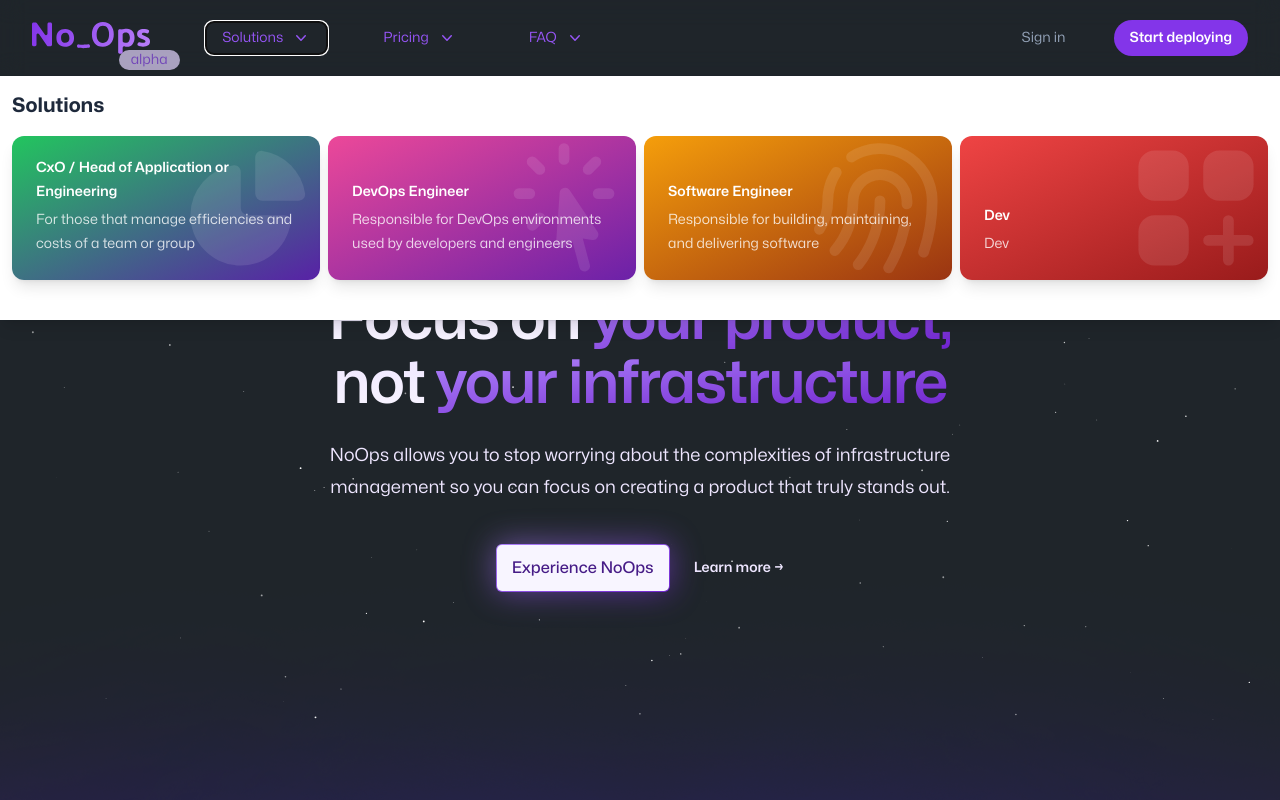
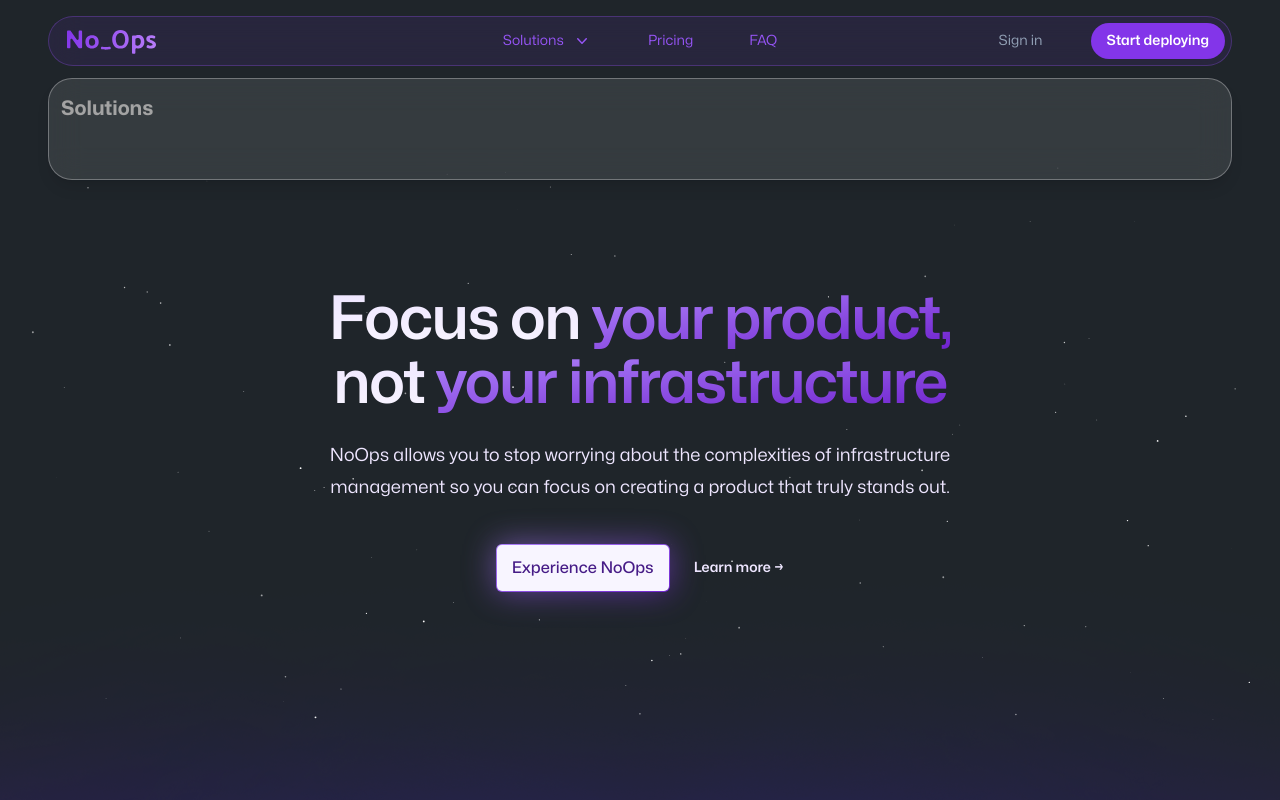
Before and after one commit to getnoops/landing, a React (Vite) app: page / in a window 1280 px wide. Both pictures are taken after a click on the button "Solutions". Shown: the top 800 px of the page. Built offline with nearby package versions, Linux system fonts and the light colour scheme.

Commit message:
new nav bar

```diff
--- a/src/components/Bridge/Bridge.tsx
+++ b/src/components/Bridge/Bridge.tsx
@@ -153,13 +153,15 @@
             >
               {technologies.map((tech, i) => (
                 <div
+                  key={i}
                   className={classNames(
                     i % 2 != 0 && "hidden sm:flex",
                     "flex h-full flex-col items-center justify-center gap-2 sm:gap-1 md:gap-4 lg:gap-6"
                   )}
                 >
-                  {tech.map((t) => (
+                  {tech.map((t, k) => (
                     <div
+                      key={t.name + i + k}
                       className={classNames(
                         t.name === "NoOps"
                           ? "h-16 sm:h-20 md:h-28 "
--- a/src/components/Navbar/Navbar.tsx
+++ b/src/components/Navbar/Navbar.tsx
@@ -10,11 +10,12 @@
   SquaresPlusIcon,
 } from "@heroicons/react/20/solid";
 import classNames from "classnames";
-import React, { Fragment, useState } from "react";
+import React, { Fragment, useEffect, useRef, useState } from "react";
 
 const nav = [
   {
     name: "Solutions",
+    dropdown: true,
     solutions: [
       {
         name: "CxO / Head of Application or Engineering",
@@ -55,46 +56,65 @@
   },
   {
     name: "Pricing",
+    dropdown: false,
+    href: "#",
   },
   {
     name: "FAQ",
+    dropdown: false,
+    href: "#",
   },
 ];
 
-const NavItem = ({ item }: any) => {
-  const [open, setOpen] = useState(false);
+interface DropdownProps {
+  open: null;
+  setOpen: React.Dispatch<React.SetStateAction<null>>;
+}
+
+const Dropdown = ({ open, setOpen }: DropdownProps) => {
+  const ref = useRef<HTMLDivElement | null>(null);
+
+  useEffect(() => {
+    function handleClickOutside(event: MouseEvent) {
+      if (ref.current && !ref.current.contains(event.target as Node)) {
+        setOpen(null);
+      }
+    }
+
+    // Bind the event listener
+    document.addEventListener("click", handleClickOutside);
+    return () => {
+      // Unbind the event listener on clean up
+      document.removeEventListener("click", handleClickOutside);
+    };
+  }, [ref]);
 
   return (
-    <Popover key={item.name} className="z-50">
-      <div className="mx-auto px-2">
-        <Popover.Button className="inline-flex cursor-pointer items-center gap-x-2 rounded-lg px-4 py-1.5 text-sm text-noops-500 transition hover:bg-slate-100 hover:text-slate-800">
-          {item.name}
-          <ChevronDownIcon className="h-5 w-5" aria-hidden="true" />
-        </Popover.Button>
-      </div>
-
     <Transition
-        as={Fragment}
+      show={open != null}
       enter="transition ease-out duration-200"
-        enterFrom="opacity-0 -translate-y-2"
-        enterTo="opacity-100 translate-y-0"
+      enterFrom="blur-xl"
+      enterTo="opacity-100 "
       leave="transition ease-in duration-150"
-        leaveFrom="opacity-100 translate-y-0"
-        leaveTo="opacity-0 -translate-y-1"
+      leaveFrom="opacity-100"
+      leaveTo="blur-xl"
     >
-        <Popover.Panel className="absolute left-0 top-full w-screen cursor-pointer bg-white py-4 shadow-lg ring-1 ring-gray-900/5">
-          <h2 className="mx-auto max-w-7xl px-3 text-xl font-bold text-slate-800">
+      <div
+        ref={ref}
+        className=" top-full mx-2 mt-3 rounded-3xl border border-white/30 bg-white bg-opacity-10 py-4  shadow-lg ring-1 ring-gray-900/5 backdrop-blur-lg transition-all sm:mx-4 md:mx-6 lg:mx-12 "
+      >
+        <h2 className="mx-auto max-w-7xl px-3 text-xl font-bold text-neutral-400">
           Solutions
         </h2>
         <div className="mx-auto grid max-w-7xl grid-cols-1 gap-2 px-6 py-6 sm:grid-cols-2 sm:gap-x-10 sm:gap-y-4 sm:pb-6 sm:pt-4 lg:grid-cols-4 lg:gap-8">
-            {item.solutions &&
+          {/* {item.solutions &&
       item.solutions.map((solution: any) => (
         <div
           key={solution.name}
           className={classNames(
             solution.start,
             solution.end,
-                    "group relative -mx-3 flex h-36 justify-end gap-6 rounded-xl bg-gradient-to-br  p-3 text-sm leading-6 shadow-lg transition sm:flex-col sm:p-6"
+            "group relative -mx-3 flex h-36 cursor-pointer justify-end gap-6 rounded-xl bg-gradient-to-br  p-3 text-sm leading-6 shadow-lg transition sm:flex-col sm:p-6"
           )}
         >
           <div className="absolute inset-y-0 right-0 transition-all group-hover:right-2">
@@ -104,10 +124,7 @@
             />
           </div>
           <div className="relative">
-                    <a
-                      href={solution.href}
-                      className="font-semibold text-white"
-                    >
+            <a href={solution.href} className="font-semibold text-white">
               {solution.name}
               <span className="absolute inset-0" />
             </a>
@@ -116,36 +133,65 @@
             </p>
           </div>
         </div>
-              ))}
+      ))} */}
         </div>
-        </Popover.Panel>
+      </div>
     </Transition>
-    </Popover>
   );
 };
 
 const Navbar = () => {
+  const [dropdown, setDropdown] = useState<null | any>(null);
+
   return (
-    <header className="fixed z-50 w-full bg-opacity-5 py-5  backdrop-blur-md">
-      <div className="mx-auto max-w-7xl px-4 sm:px-6 lg:px-8">
-        <nav className=" z-50 flex justify-between">
-          <div className="bottom-0 flex items-center md:gap-x-12">
+    <header className="fixed z-50 w-full py-4 ">
+      <div
+        className="mx-2 rounded-full border border-noops-500/30 bg-noops-600 bg-opacity-10 px-1.5 py-1.5 backdrop-blur-lg transition-all duration-1000 sm:mx-4 md:mx-6 lg:mx-12"
+        id="header"
+      >
+        {/* <div className="absolute inset-0 bg-noops-600 opacity-5 blur-md"></div> */}
+        <nav className="  z-50 flex items-center justify-between lg:grid lg:grid-cols-3">
+          <div className="bottom-0 flex flex-shrink-0 items-center">
             <div className="relative z-50">
-              <div className="absolute -bottom-1/2 -right-1/4 select-none rounded-full bg-noops-200 px-3 text-sm text-noops-500 opacity-70">
+              {/* <div className="absolute -bottom-1/2 -right-1/4 select-none rounded-full bg-noops-200 px-3 text-sm text-noops-500 opacity-70">
                 alpha
-              </div>
+              </div> */}
               <a aria-label="Home" href="/#" className="relative">
-                <img src="/logo_smile.svg" alt="Logo" className="h-8 w-auto" />
+                <img
+                  src="/logo_smile.svg"
+                  alt="Logo"
+                  className="ml-3 mt-0.5 h-6 w-auto"
+                />
               </a>
             </div>
-
-            <div className="hidden md:flex md:gap-x-6">
+          </div>
+          <div className="hidden flex-grow justify-center md:flex md:gap-x-3 lg:gap-x-6">
             {nav.map((item) => (
-                <NavItem item={item} />
+              <React.Fragment key={item.name}>
+                {item.dropdown ? (
+                  <button
+                    onClick={() => {
+                      if (dropdown === item) return;
+                      console.log("yo");
+                      setDropdown(item);
+                    }}
+                    className="inline-flex cursor-pointer items-center gap-x-2 rounded-lg px-4 py-1.5 text-sm text-noops-500 transition hover:bg-slate-100 hover:text-slate-800"
+                  >
+                    {item.name}
+                    <ChevronDownIcon className="h-5 w-5" aria-hidden="true" />
+                  </button>
+                ) : (
+                  <a
+                    href={item.href}
+                    className="inline-flex cursor-pointer items-center gap-x-2 rounded-lg px-4 py-1.5 text-sm text-noops-500 transition hover:bg-slate-100 hover:text-slate-800"
+                  >
+                    {item.name}
+                  </a>
+                )}
+              </React.Fragment>
             ))}
           </div>
-          </div>
-          <div className="flex items-center gap-x-5 md:gap-x-8">
+          <div className="flex flex-shrink items-center justify-end gap-x-5 md:gap-x-8">
             <div className="hidden md:block">
               <a
                 className="inline-block rounded-lg px-4 py-1.5 text-sm text-slate-400 transition hover:bg-slate-100 hover:text-slate-800"
@@ -163,6 +209,8 @@
           </div>
         </nav>
       </div>
+
+      <Dropdown open={dropdown} setOpen={setDropdown} />
     </header>
   );
 };
--- a/src/pages/Home.tsx
+++ b/src/pages/Home.tsx
@@ -16,6 +16,7 @@
 function App() {
   return (
     <div className="relative">
+      {/* solutions animation scuffed */}
       <Navbar />
 
       <main className="relative">
@@ -23,13 +24,12 @@
         {/* animation idea cycle between different products e.g. focus on your... app, website, tooling then land on product */}
         <Hero />
 
-        {/* We need some devops tooling logos behind the noops logo. */}
+        {/* change images */}
         <Bridge />
 
         {/* Relevant Page */}
         {/* <RoleSelect /> */}
 
-        {/* TODO: Add a clickable link to learn more about Bond */}
         <Steps />
 
         <Features />
@@ -38,7 +38,7 @@
 
         {/* Heard enough? CTA in the middle of the flow? */}
 
-        {/* Pricing */}
+        {/* Pricing: need to add a */}
         <Pricing />
 
         <Skeptic />
```
Lines whose indentation alone changed are shown as unchanged.
